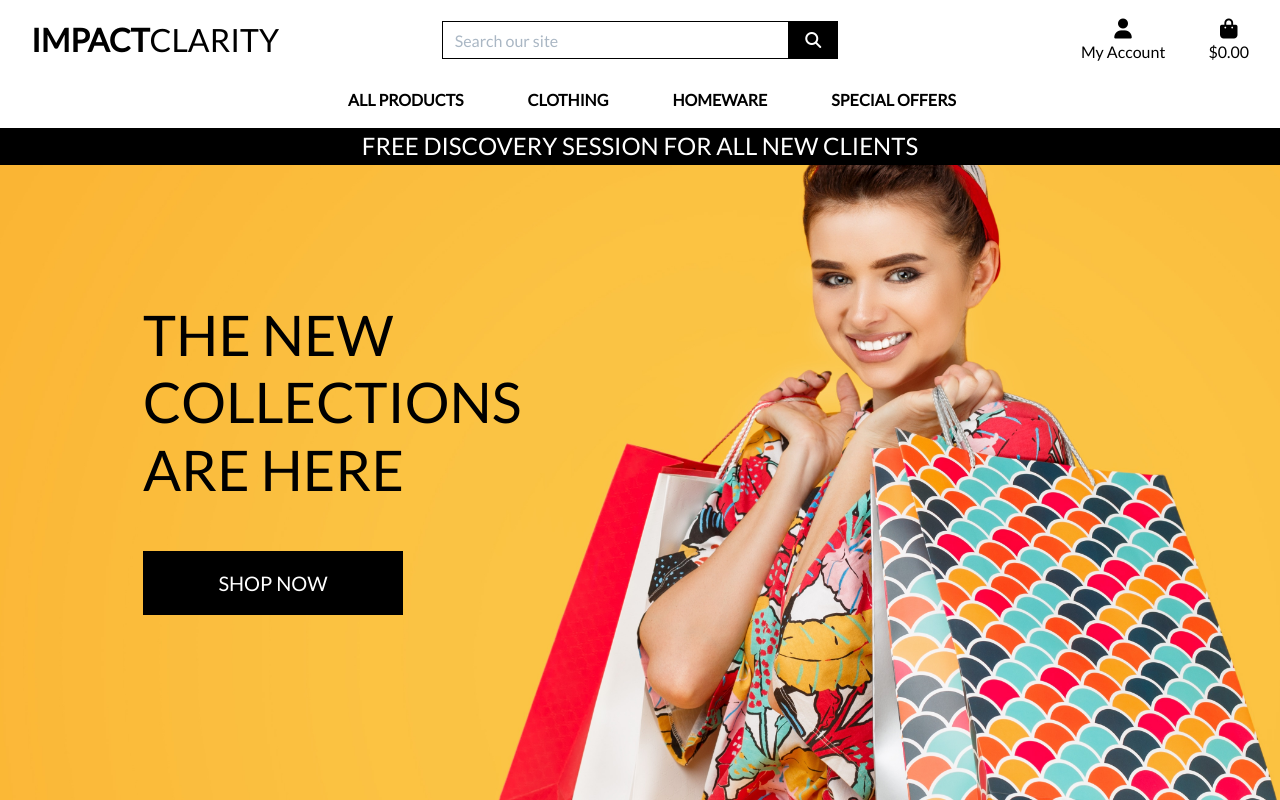
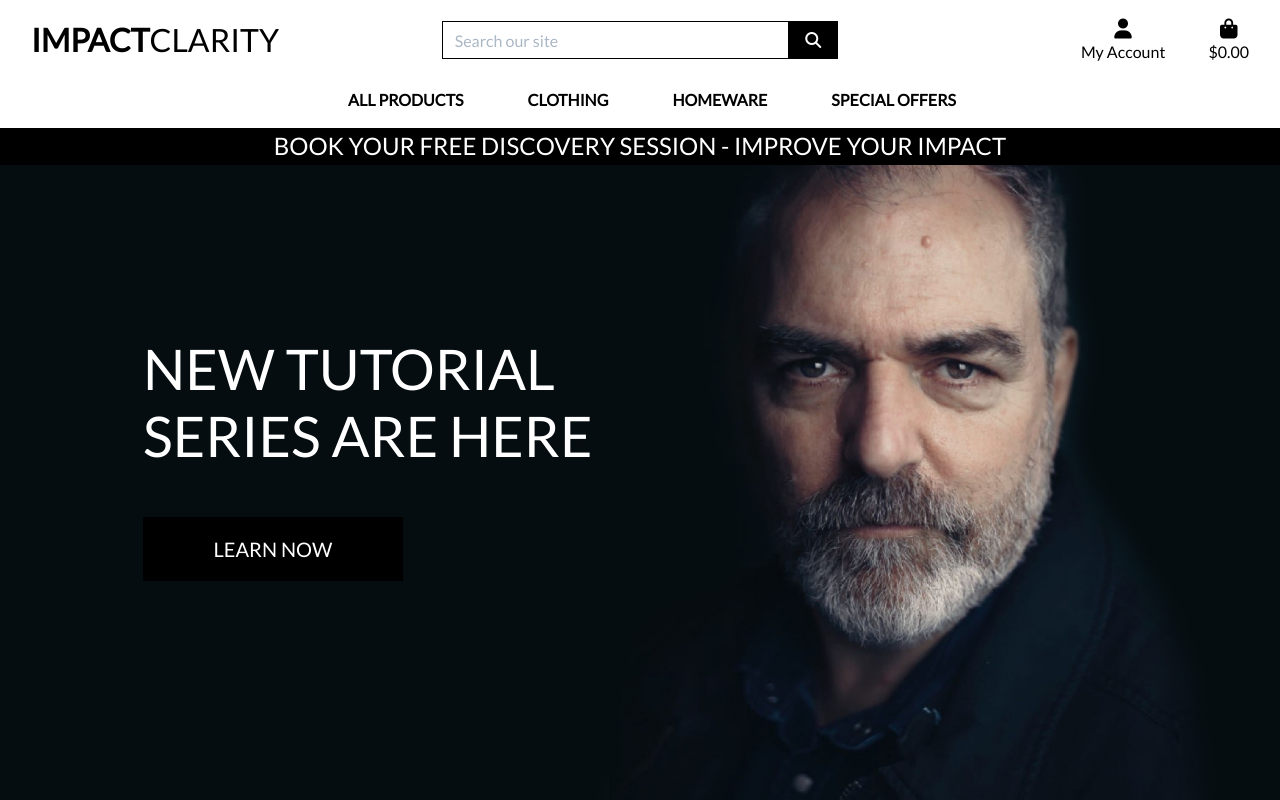
Before and after one commit to RoDoCode/ImpactClarity, a Django app: page / in a window 1280 px wide. Run offline with Django 3.2, Linux system fonts and the light colour scheme; some libraries are stand-ins or nearby versions.

Commit message:
Add new homepage and edit css for homepage jumbotron lettering for clairty

```diff
--- a/home/templates/home/index.html
+++ b/home/templates/home/index.html
@@ -13,12 +13,12 @@
     <div class="container h-100">
         <div class="row h-100">
             <div class="col-7 col-md-6 my-auto">
-                <h1 class="display-4 logo-font text-black">
-                    The new collections are here
+                <h1 class="display-4 logo-font text-white">
+                    New tutorial series are here
                 </h1>
                 <div class="my-5">
                     <h4>
-                        <a href="" class="shop-now-button btn btn-lg rounded-0 text-uppercase py-3">Shop Now</a>
+                        <a href="" class="shop-now-button btn btn-lg rounded-0 text-uppercase py-3">Learn Now</a>
                     </h4>
                 </div>
             </div>
--- a/static/css/base.css
+++ b/static/css/base.css
@@ -3,7 +3,7 @@ html {
 }
 
 body {
-    background: url('/media/homepage_background_cropped.jpg') no-repeat center center fixed;
+    background: url('/media/homepage_background_cropped.png') no-repeat center center fixed;
     background-size: cover;
     height: calc(100vh - 164px);
     color: #555;
@@ -63,6 +63,10 @@ body {
 
 .text-black {
     color: #000 !important;
+}
+
+.text-white {
+    color: #ffffff !important;
 }
 
 .border-black {
--- a/templates/base.html
+++ b/templates/base.html
@@ -112,7 +112,7 @@
         </div>
         <div id="delivery-banner" class="row text-center">
             <div class="col bg-black text-white">
-                <h4 class="logo-font my-1">Free discovery session for all new clients</h4>
+                <h4 class="logo-font my-1">Book your free discovery session - improve your impact</h4>
             </div>
         </div>
     </header>
```
Also changed, not shown: media/homepage_background_cropped.png (added).
